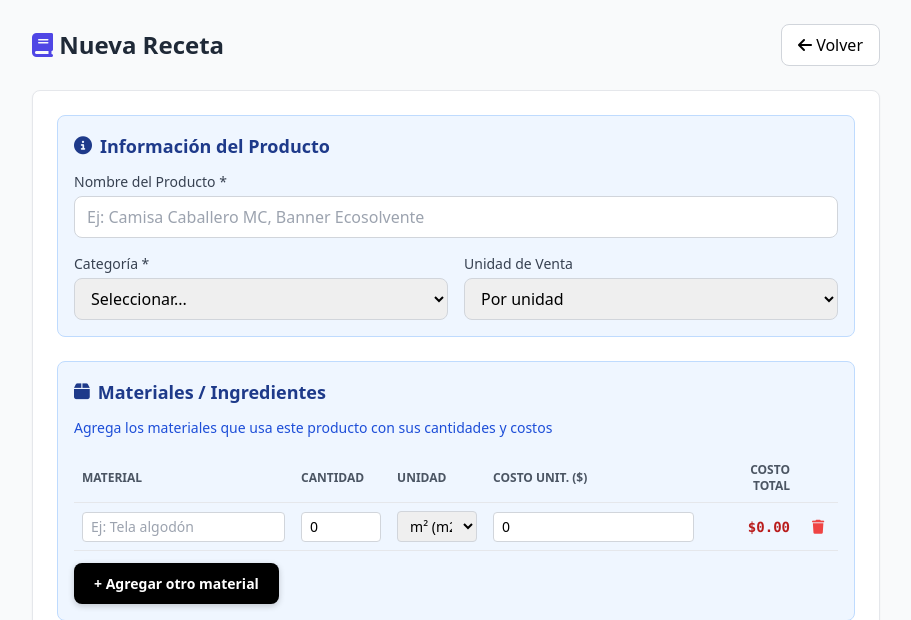
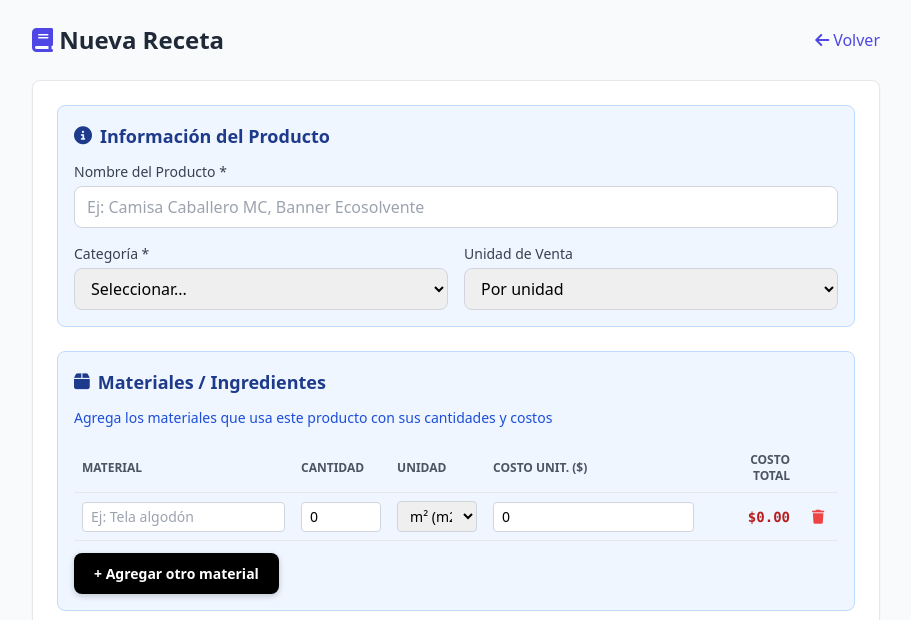
Before and after one commit to luisalejandro111/agencia-pub-api, a FastAPI app: page /recetas/nuevo in a window 1280 px wide. Shown: the top 620 px of the page, without its empty margins (184-1095 px from the left). Run offline with FastAPI, Linux system fonts and the light colour scheme; tables that the repository leaves empty hold one stand-in row (values such as "Sample post"); parts of the project's set-up code (start-up, migrations or seed data) failed here and were passed over.

Commit message:
fix: Botón volver apunta a /dashboard

```diff
--- a/app/templates/recetas_form.html
+++ b/app/templates/recetas_form.html
@@ -15,7 +15,7 @@
                 <i class="fas fa-book text-indigo-600"></i>
                 {% if editando %}Editar Receta{% else %}Nueva Receta{% endif %}
             </h1>
-            <a href="/recetas" class="px-4 py-2 bg-white border border-gray-300 rounded-lg hover:bg-gray-50">
+            <a href="/dashboard" class="text-indigo-600 hover:text-indigo-800 flex items-center gap-1 font-medium">
                 <i class="fas fa-arrow-left"></i> Volver
             </a>
         </div>
```
